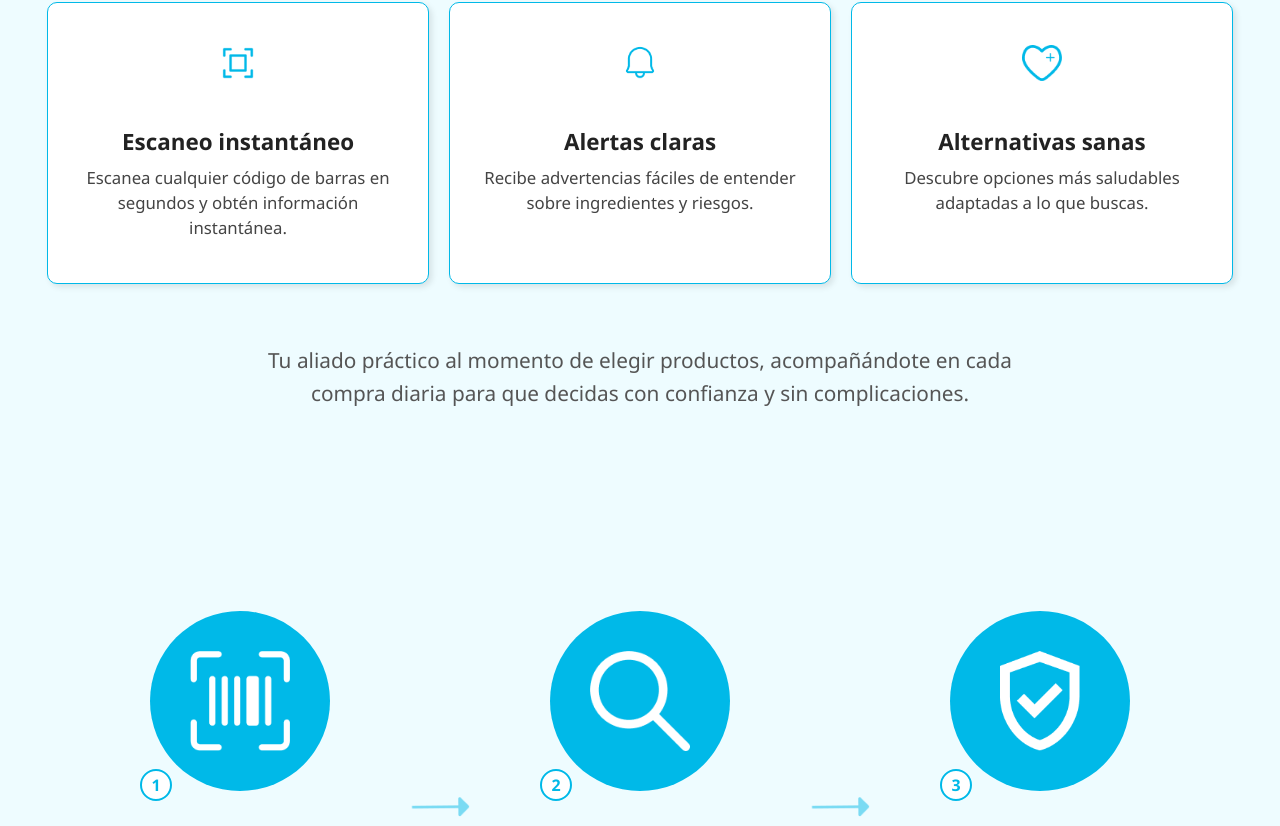
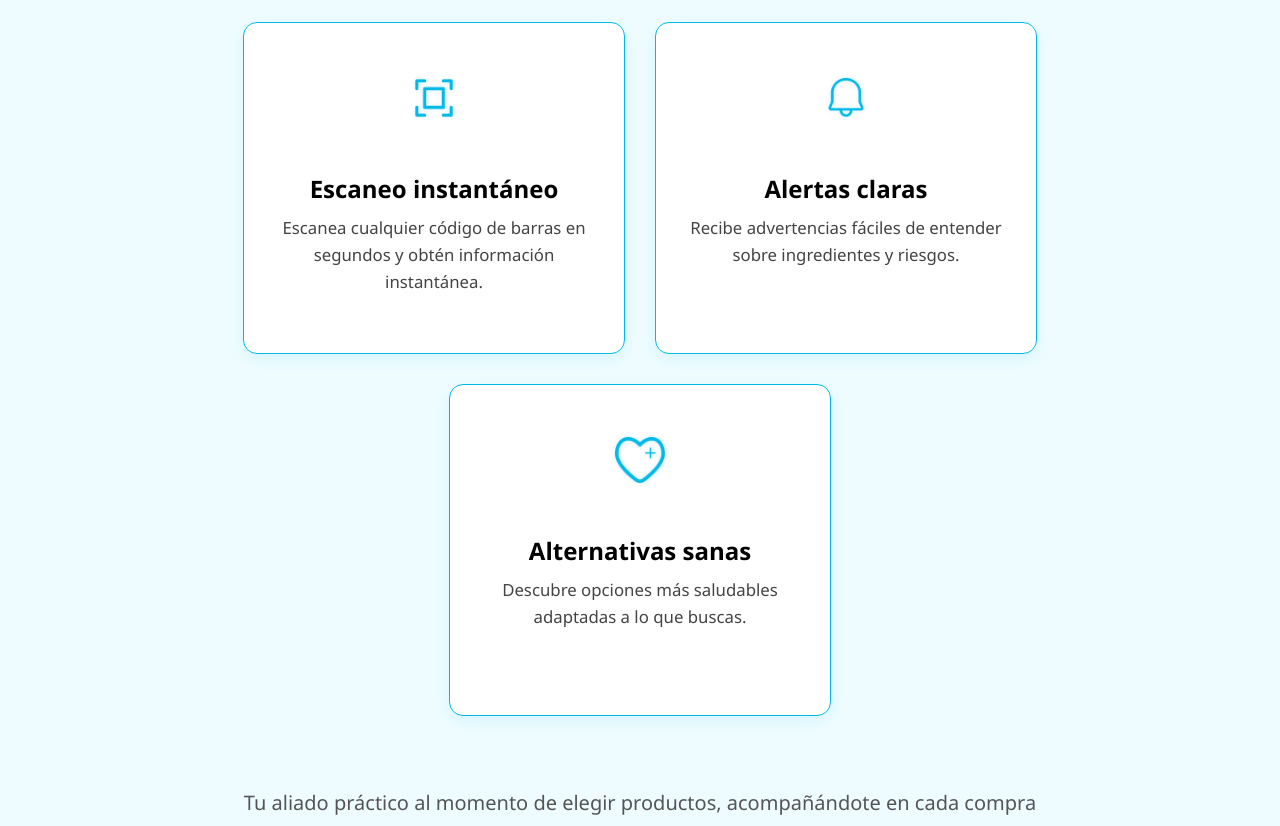
Before and after one commit to solmerani/TP3-LANDING-ETIKETA, a React (Create React App) app in the folder etiketa-landing/: page / in a window 1280 px wide. Shown: the part 1783-2609 px from the top of the page. Built offline with nearby package versions, Linux system fonts and the light colour scheme.

Commit message:
arreglos del giro

```diff
--- a/etiketa-landing/src/components/ComoHace.css
+++ b/etiketa-landing/src/components/ComoHace.css
@@ -2,25 +2,39 @@
   background-color: #EEFCFF;
   padding: 80px 40px;
   text-align: center;
+  overflow: hidden;
 }
 
 .comohace__steps {
   display: flex;
-  align-items: flex-start;  /* Alinea todos los pasos arriba */
+  align-items: flex-start;
   justify-content: center;
   gap: 40px;
   flex-wrap: wrap;
 }
 
-/* Cada paso */
+/* Animación general */
 .step {
   text-align: center;
-  max-width: 260px; /* más ancho para que entre bien el texto */
+  max-width: 260px;
   flex: 1;
   min-width: 220px;
+  opacity: 0;
+  transform: translateY(30px);
+  animation: fadeInUp 1s forwards;
 }
 
-/* Icono dentro de círculo */
+.step:nth-child(1) {
+  animation-delay: 0.3s;
+}
+.step:nth-child(3) {
+  animation-delay: 0.8s;
+}
+.step:nth-child(5) {
+  animation-delay: 1.3s;
+}
+
+/* Círculo con hover animado */
 .icon-container {
   position: relative;
   background-color: #00B9E8;
@@ -31,6 +45,12 @@
   align-items: center;
   justify-content: center;
   margin: 0 auto 20px;
+  transition: transform 0.4s, box-shadow 0.4s;
+}
+
+.icon-container:hover {
+  transform: scale(1.08);
+  box-shadow: 0 8px 20px rgba(0, 185, 232, 0.4);
 }
 
 .icon {
@@ -65,7 +85,7 @@
   margin-bottom: 10px;
 }
 
-/* Texto descriptivo */
+/* Texto */
 .step p {
   font-size: 1rem;
   color: #444;
@@ -73,11 +93,32 @@
   margin: 0 auto;
 }
 
-/* Flechas */
+/* Flechas animadas */
 .arrow {
   width: 60px;
   height: auto;
-  align-self: center; /* centra flecha entre los pasos */
+  align-self: center;
+  animation: bounce 2s infinite;
+  opacity: 0;
+  transform: translateY(20px);
+  animation: fadeInUp 1s forwards, bounce 2s infinite 1.2s;
+}
+
+/* Animaciones */
+@keyframes fadeInUp {
+  to {
+    opacity: 1;
+    transform: translateY(0);
+  }
+}
+
+@keyframes bounce {
+  0%, 100% {
+    transform: translateY(0);
+  }
+  50% {
+    transform: translateY(-6px);
+  }
 }
 
 /* Responsive */
@@ -88,6 +129,6 @@
   }
 
   .arrow {
-    display: none; /* flechas se ocultan en mobile */
+    display: none;
   }
 }
--- a/etiketa-landing/src/components/PorQue.css
+++ b/etiketa-landing/src/components/PorQue.css
@@ -1,13 +1,26 @@
 .porque {
-  background-color: #EEFCFF;
-  padding: 80px 120px;
-  font-family: Arial, sans-serif;
+  background: linear-gradient(180deg, #EEFCFF 0%, #F8FFFF 100%);
+  padding: 100px 120px;
+  font-family: "Poppins", sans-serif;
+  color: #042C3D;
 }
 
 .porque h2 {
-  font-size: 3rem;
-  font-weight: bold;
-  margin-bottom: 60px;
+  font-size: 3.2rem;
+  font-weight: 700;
+  margin-bottom: 70px;
+  position: relative;
+}
+
+.porque h2::after {
+  content: "";
+  position: absolute;
+  bottom: -15px;
+  left: 0;
+  width: 80px;
+  height: 4px;
+  background: #00b7e0;
+  border-radius: 2px;
 }
 
 .porque__content {
@@ -23,16 +36,22 @@
   margin: 0;
 }
 
-/* Items de la lista con animación */
+/* ✅ Ítems con iconos más grandes y efecto hover */
 .porque__list li {
   display: flex;
   align-items: center;
-  font-size: 1.8rem;
-  margin-bottom: 40px;
+  font-size: 1.6rem;
+  margin-bottom: 35px;
   font-weight: 500;
   opacity: 0;
   transform: translateX(-20px);
   animation: fadeInLeft 1s forwards;
+  transition: transform 0.3s ease, color 0.3s ease;
+}
+
+.porque__list li:hover {
+  transform: translateX(8px);
+  color: #009fc0;
 }
 
 @keyframes fadeInLeft {
@@ -43,56 +62,68 @@
 }
 
 .porque__list img {
-  width: 48px;
-  height: 48px;
+  width: 50px;
+  height: 50px;
   margin-right: 20px;
+  filter: drop-shadow(0 2px 3px rgba(0, 175, 210, 0.2));
 }
 
-/* Cuadro testimonial */
+/* ✅ Cuadro testimonial más moderno */
 .porque__testimonial {
   position: relative;
-  background: white;
-  border: 2px solid #00a9d4;
-  border-radius: 15px;
-  padding: 50px 30px;
-  font-size: 1.5rem;
-  max-width: 450px;
+  background: #ffffff;
+  border: none;
+  border-radius: 20px;
+  padding: 60px 40px;
+  font-size: 1.4rem;
+  max-width: 460px;
   min-height: 220px;
-  box-shadow: 4px 6px 12px rgba(0, 0, 0, 0.1);
-  transition: transform 1s;
+  box-shadow: 0 12px 25px rgba(0, 160, 200, 0.15);
+  transition: transform 1s ease-in-out;
+  transform-style: preserve-3d;
+  backface-visibility: hidden;
 }
 
 .porque__testimonial.rotate {
-  transform: rotateY(360deg);
+  animation: spinY 1s linear forwards;
 }
 
+@keyframes spinY {
+  from {
+    transform: rotateY(0deg);
+  }
+  to {
+    transform: rotateY(360deg);
+  }
+}
+
+/* ✅ Globito rediseñado */
 .porque__testimonial::before {
   content: "";
   position: absolute;
-  top: -30px;
+  top: -25px;
   left: 50%;
   transform: translateX(-50%);
-  width: 80px;
-  height: 40px;
+  width: 90px;
+  height: 45px;
   background-color: white;
-  border: 2px solid #00a9d4;
-  border-bottom: none;
   border-radius: 50% 50% 0 0;
+  box-shadow: 0 -3px 0 0 #00b7e0;
 }
 
 .porque__testimonial p {
   margin: 0 0 20px;
-  line-height: 1.6;
+  line-height: 1.7;
 }
 
 .porque__testimonial span {
   display: block;
   text-align: right;
-  font-weight: bold;
-  font-size: 1.3rem;
+  font-weight: 600;
+  color: #042C3D;
 }
 
-/* efecto typewriter */
+/* ✅ efecto typewriter */
 .typewriter {
   display: inline-block;
   overflow: hidden;
@@ -111,24 +142,11 @@
 }
 
 @keyframes blink {
-  from, to {
+  from,
+  to {
     border-color: transparent;
   }
   50% {
     border-color: #00a9d4;
   }
 }
-
-/* rotación del globo */
-.spin {
-  animation: spin 10s linear infinite;
-}
-
-@keyframes spin {
-  from {
-    transform: rotateY(0deg);
-  }
-  to {
-    transform: rotateY(360deg);
-  }
-}
--- a/etiketa-landing/src/components/PorQue.js
+++ b/etiketa-landing/src/components/PorQue.js
@@ -10,55 +10,80 @@ const PorQue = () => {
     "Interfaz intuitiva",
   ];
 
+  const testimonials = [
+    {
+      text: "“Es estupenda, práctica, perfecta y funcional. Me encanta esta aplicación. Nos permite usar productos naturales y saludables.”",
+      author: "- Juan",
+    },
+    {
+      text: "“Excelente app, muy fácil de usar y con información muy útil.”",
+      author: "- Sofía",
+    },
+    {
+      text: "“Desde que la uso, elijo mucho mejor mis productos. ¡La recomiendo!”",
+      author: "- Martín",
+    },
+  ];
+
   const [visibleItems, setVisibleItems] = useState([]);
   const [currentIndex, setCurrentIndex] = useState(0);
+  const [reviewIndex, setReviewIndex] = useState(0);
+  const [rotate, setRotate] = useState(false);
 
+  // ✅ Animación de aparición de los ítems uno a uno
   useEffect(() => {
     let timeout;
-
     const showItems = () => {
       if (currentIndex < items.length) {
         setVisibleItems((prev) => [...prev, items[currentIndex]]);
         setCurrentIndex((prev) => prev + 1);
-        timeout = setTimeout(showItems, 2000); // cada 2s aparece uno
+        timeout = setTimeout(showItems, 1500); // aparece cada 1.5s
       } else {
-        // Espera 8s y reinicia todo
         timeout = setTimeout(() => {
           setVisibleItems([]);
           setCurrentIndex(0);
           showItems();
-        }, 8000);
+        }, 8000); // espera 8s y reinicia el ciclo
       }
     };
 
     showItems();
-
     return () => clearTimeout(timeout);
   }, [currentIndex]);
+
+  // 🔁 Cambio automático de reseña con rotación suave
+  useEffect(() => {
+    const interval = setInterval(() => {
+      setRotate(true);
+      setTimeout(() => {
+        setReviewIndex((prev) => (prev + 1) % testimonials.length);
+        setRotate(false);
+      }, 1000); // coincide con la duración del giro
+    }, 6000); // cada 6s cambia la reseña
+    return () => clearInterval(interval);
+  }, [testimonials.length]);
+
+  const currentReview = testimonials[reviewIndex];
 
   return (
     <section className="porque">
       <h2>¿Por qué elegir Etiketa?</h2>
 
       <div className="porque__content">
-        {/* Lista con animación de typewriter */}
+        {/* LISTA DE CHECKS */}
         <ul className="porque__list">
           {visibleItems.map((text, i) => (
-            <li key={i}>
+            <li key={i} style={{ animationDelay: `${i * 0.3}s` }}>
               <img src={checkIcon} alt="check" />
               <span className="typewriter">{text}</span>
             </li>
           ))}
         </ul>
 
-        {/* Globo giratorio */}
-        <div className="porque__testimonial spin">
-          <p>
-            “Es estupenda, práctica, perfecta y funcional. Me encanta esta
-            aplicación. Nos permite utilizar productos naturales, saludables y
-            equilibrados.”
-          </p>
-          <span>- Juan</span>
+        {/* TESTIMONIO GIRATORIO */}
+        <div className={`porque__testimonial ${rotate ? "rotate" : ""}`}>
+          <p>{currentReview.text}</p>
+          <span>{currentReview.author}</span>
         </div>
       </div>
     </section>
--- a/etiketa-landing/src/components/QueHace.css
+++ b/etiketa-landing/src/components/QueHace.css
@@ -2,64 +2,125 @@
   background-color: #EEFCFF;
   padding: 100px 40px;
   text-align: center;
+  overflow: hidden;
 }
 
 .quehace h2 {
   font-size: 3rem;
-  margin-bottom: 40px;
+  font-weight: 800;
+  margin-bottom: 60px;
   color: #000;
+  opacity: 0;
+  transform: translateY(30px);
+  animation: fadeInUp 1s forwards;
 }
 
+/* Contenedor de tarjetas */
 .quehace__cards {
   display: flex;
   justify-content: center;
-  gap: 20px;
+  gap: 30px;
   flex-wrap: wrap;
 }
 
+/* Cada card */
 .card {
-  background: white;
-  border: 1px solid #00B9E8;
-  border-radius: 10px;
-  padding: 40px 30px; /* más padding interno */
-  width: 320px; /* un poco más anchas */
-  min-height: 200px; /* altura uniforme */
-  box-shadow: 3px 3px 6px rgba(0, 0, 0, 0.1);
+  background: #fff;
+  border: 1.5px solid #00B9E8;
+  border-radius: 14px;
+  padding: 50px 30px;
+  width: 320px;
+  min-height: 230px;
+  box-shadow: 0 5px 15px rgba(0, 185, 232, 0.1);
   text-align: center;
+  transition: transform 0.4s ease, box-shadow 0.4s ease;
+  opacity: 0;
+  transform: translateY(30px);
+  animation: fadeInUp 1s forwards;
+}
+
+.card:nth-child(1) {
+  animation-delay: 0.3s;
+}
+.card:nth-child(2) {
+  animation-delay: 0.6s;
+}
+.card:nth-child(3) {
+  animation-delay: 0.9s;
+}
+
+/* Hover: efecto sutil */
+.card:hover {
+  transform: translateY(-10px);
+  box-shadow: 0 10px 25px rgba(0, 185, 232, 0.25);
 }
 
 /* Iconos */
 .card .icon {
-  width: 40px;
-  height: 40px;
-  margin-bottom: 15px;
+  width: 50px;
+  height: 50px;
+  margin-bottom: 20px;
+  filter: drop-shadow(0 0 2px rgba(0, 185, 232, 0.2));
+  transition: transform 0.3s ease;
 }
 
-/* Título dentro de la card */
-.card h3 {
-  font-size: 1.4rem;      /* Un poco más grande */
-  font-weight: 700;
-  margin-bottom: 8px;
-  color: #222;            /* Más oscuro */
+.card:hover .icon {
+  transform: scale(1.1);
 }
 
-/* Texto de cada card */
-.card p {
-  font-size: 1.05rem;     /* Más grande */
-  color: #444;            /* Más oscuro */
-  margin-bottom: 0;
-  margin-top: 0;
-  line-height: 1.5;
+/* Título */
+.card h3 {
+  font-size: 1.5rem;
+  font-weight: 700;
+  margin-bottom: 10px;
+  color: #000;
 }
 
-/* Texto final de abajo */
+/* Texto */
+.card p {
+  font-size: 1.05rem;
+  color: #444;
+  line-height: 1.6;
+  margin: 0;
+}
+
+/* Texto final */
 .quehace__footer {
-  margin-top: 60px;
-  font-size: 1.3rem;
+  margin-top: 70px;
+  font-size: 1.25rem;
   font-weight: 500;
   color: #555;
-  max-width: 800px;
+  max-width: 850px;
   margin-left: auto;
   margin-right: auto;
-  line-height: 1.6;
+  line-height: 1.7;
+  opacity: 0;
+  transform: translateY(20px);
+  animation: fadeInUp 1s forwards 1.3s;
 }
+
+/* Animación general */
+@keyframes fadeInUp {
+  to {
+    opacity: 1;
+    transform: translateY(0);
+  }
+}
+
+/* Responsive */
+@media (max-width: 768px) {
+  .quehace__cards {
+    flex-direction: column;
+    align-items: center;
+    gap: 40px;
+  }
+
+  .quehace h2 {
+    font-size: 2.2rem;
+  }
+
+  .card {
+    width: 90%;
+    padding: 40px 25px;
+  }
+}
```
